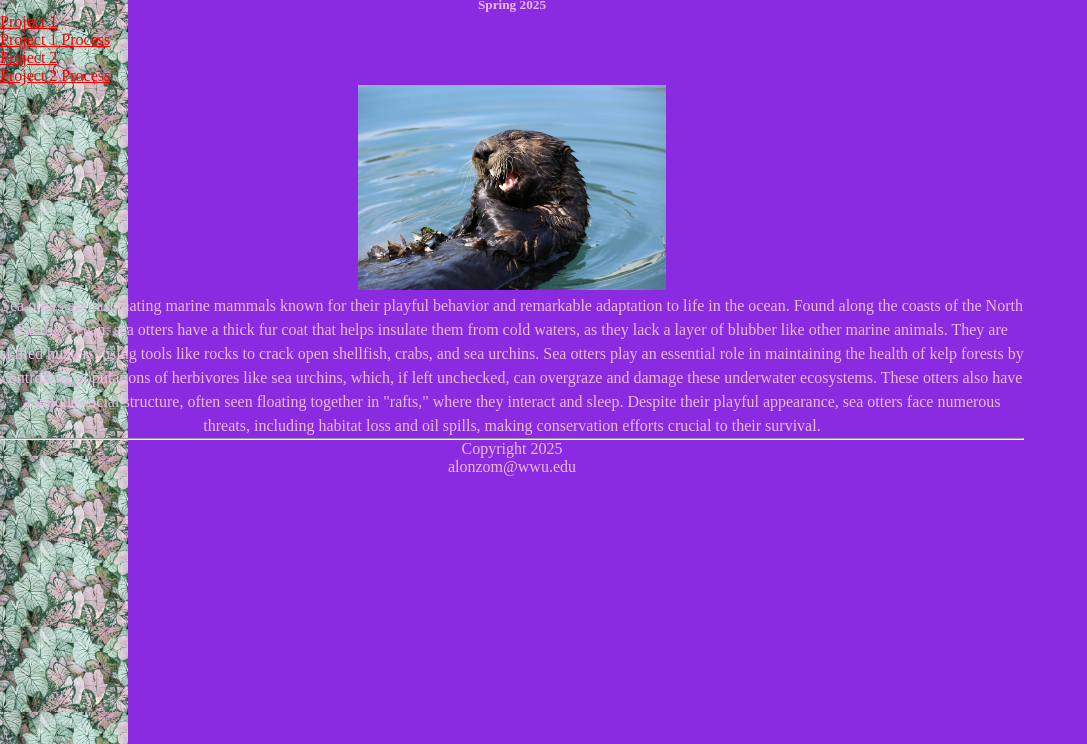
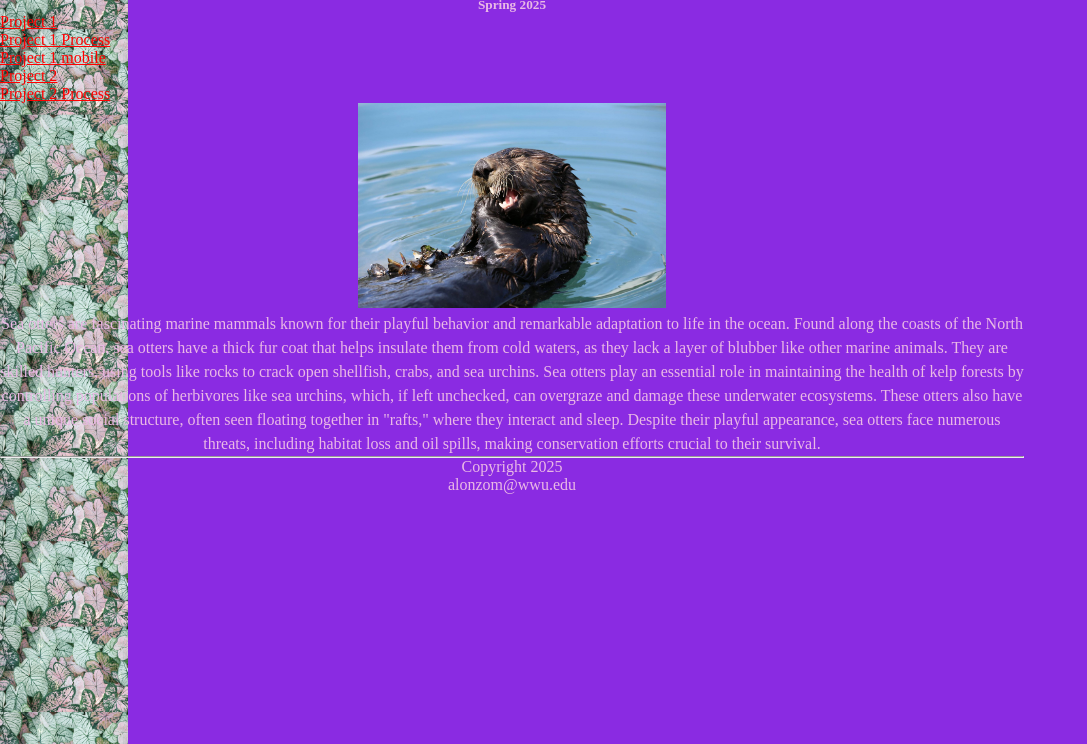
Before and after one commit to alonzom13/alonzom13.github.io, a plain HTML site: page index.html in a window 1280 px wide. Shown: the part 56-800 px from the top of the page, without its empty margins (0-1087 px from the left). Drawn offline with Linux system fonts and the light colour scheme.

Commit message:
Update index.html

```diff
--- a/index.html
+++ b/index.html
@@ -20,6 +20,7 @@
     <ul>
             <li><a href="https://www.figma.com/proto/9eRaqDD6tSIXYXiHth3KWp/Untitled?node-id=0-1&t=fDkNcHGULMinvefV-1">Project 1</a></li>
             <li><a href="https://www.figma.com/proto/9eRaqDD6tSIXYXiHth3KWp/Untitled?node-id=39-10&t=2AhFGxsSsY2kOhYU-1">Project 1 Process</a></li>
+            <li><a href="https://www.figma.com/proto/9eRaqDD6tSIXYXiHth3KWp/Untitled?node-id=170-240&t=2AhFGxsSsY2kOhYU-1">Project 1 mobile</a></li>
             <li><a href="#">Project 2</a></li>
             <li><a href="#">Project 2 Process</a></li>
     </ul>
```
